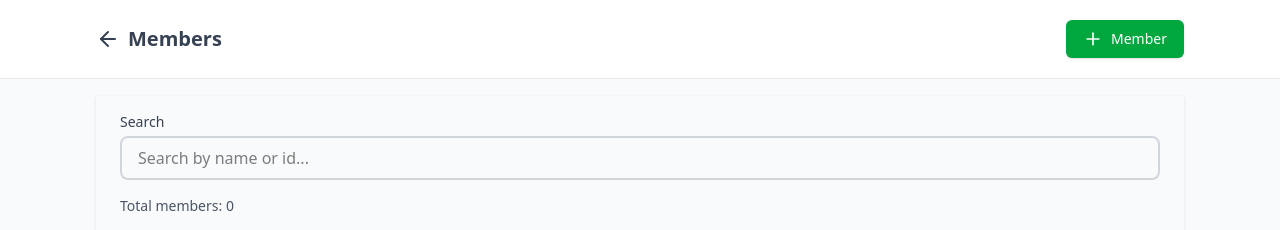
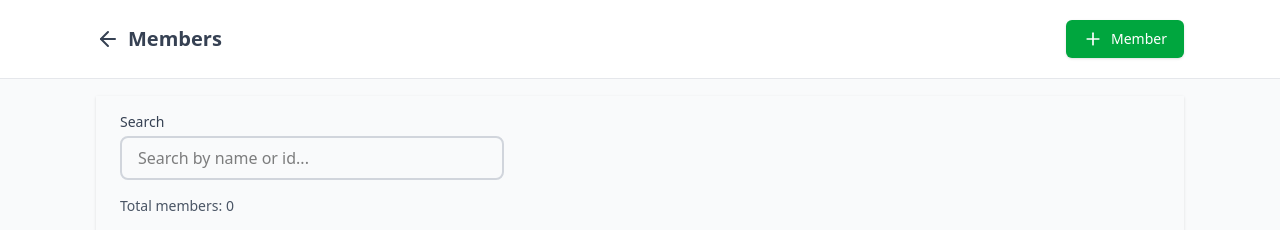
Before and after one commit to manaf-dev/gmsa-voting-app, a Vue app in the folder frontend/: page /admin/members in a window 1280 px wide. Shown: the top 230 px of the page. Built offline with nearby package versions, Linux system fonts and the light colour scheme; no server answers.

Commit message:
style(ui): add max-w to search field

```diff
--- a/frontend/src/pages/admin/MemberManagement.vue
+++ b/frontend/src/pages/admin/MemberManagement.vue
@@ -95,7 +95,7 @@ const lastPage = () => {
     <div class="max-w-6xl mx-auto py-6 px-4 sm:px-6 lg:px-8 pt-20 sm:pt-24">
       <div class="bg-white shadow">
         <div class="px-6 py-4 border-b border-gray-200 bg-gray-50">
-          <div>
+          <div class="max-w-sm">
             <label class="block text-sm font-medium text-gray-700">Search</label>
             <BaseInput
               v-model="searchQuery"
```
